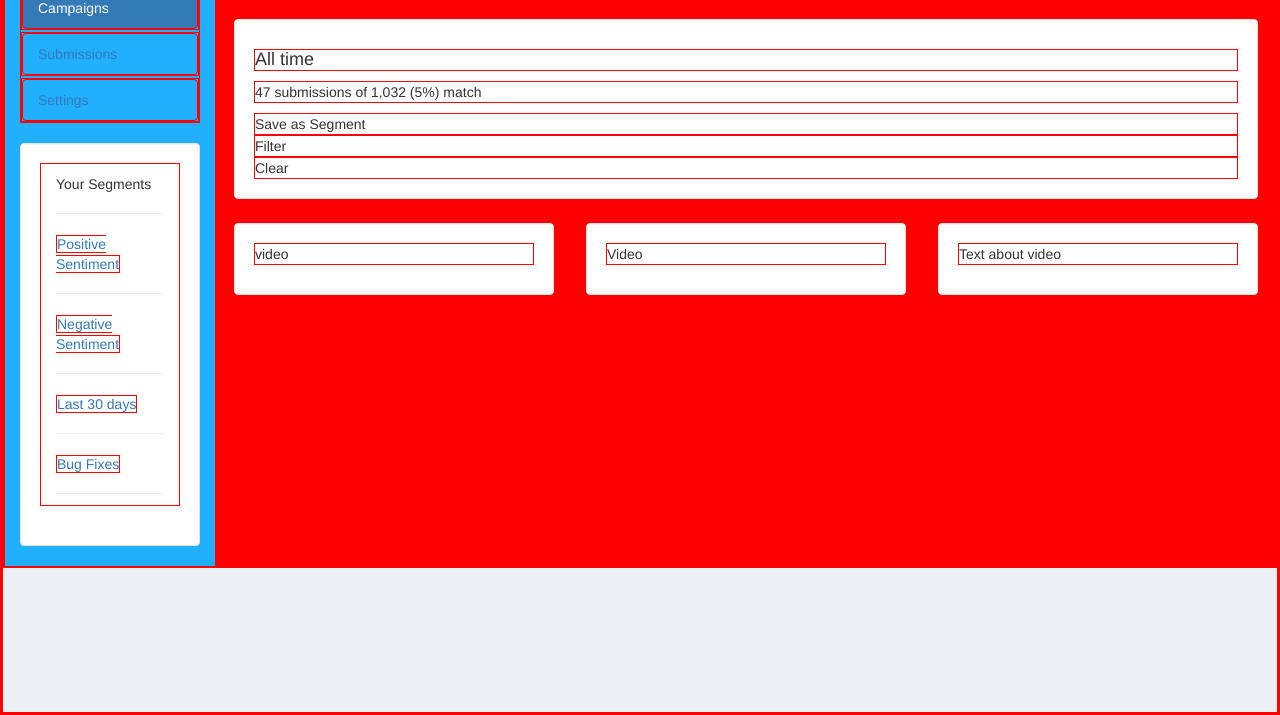
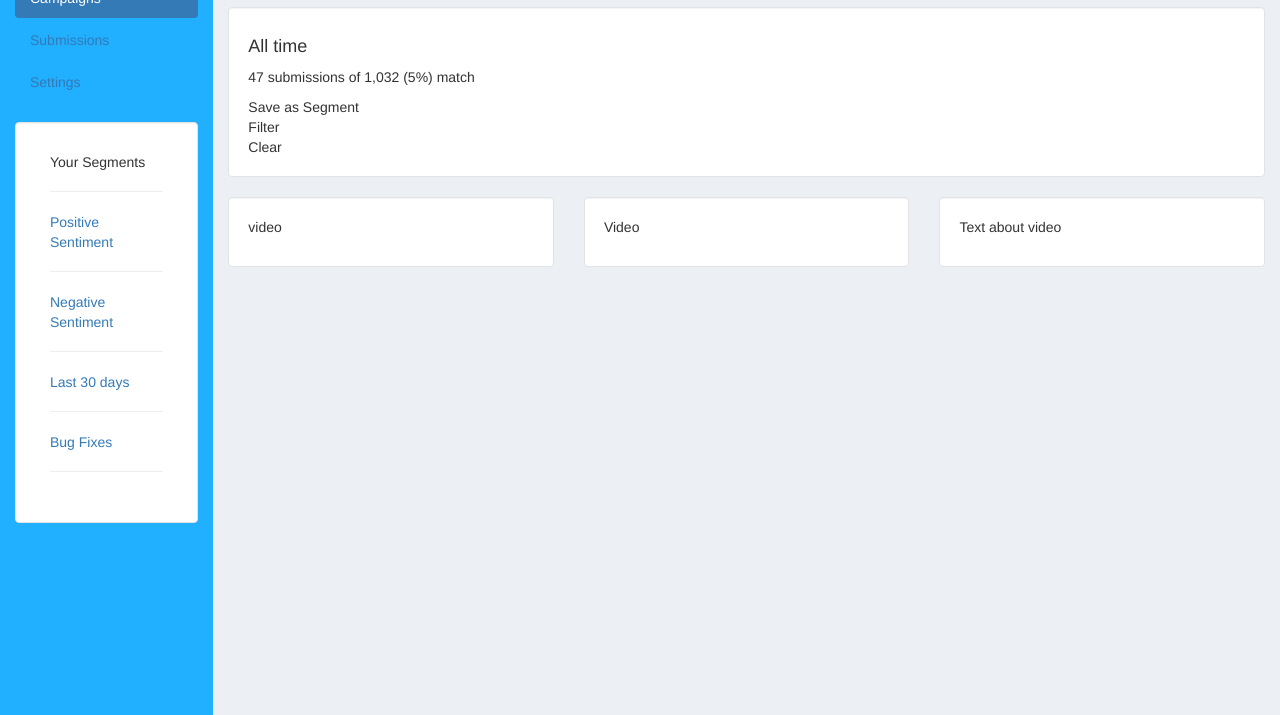
Before and after one commit to SoyleB/web, a plain HTML site: page index.html in a window 1280 px wide. Shown: the part 85-800 px from the top of the page. Drawn offline with nearby package versions, Linux system fonts and the light colour scheme.

Commit message:
Add files via upload

```diff
--- a/css/main.css
+++ b/css/main.css
@@ -1,7 +1,4 @@
-* {
-  border:1px solid red;
 
-}
 
 html, body{
   height: 100%;
@@ -14,6 +11,17 @@ html, body{
 }
 .fill{
   min-height:100%;
+}
+
+.col-md-2 {
+	padding-bottom: 32767px;
+	margin-bottom: -32767px;
+	}
+}
+
+.nav-pills>li.active>a, .nav-pills>li.active>a:hover, .nav-pills>li.active>a:focus{
+background-color: red;
+color: black;
 }
 
 .red {
--- a/index.html
+++ b/index.html
@@ -16,7 +16,7 @@
 
 
   <div class="container-fluid"> <!-- Container Beginning -->
-    <div class="row content red">  <!-- Row Beginning -->
+    <div class="row content fill">  <!-- Row Beginning -->
       <div class="col-md-2 sidenav blue"> <!-- Nav Beginning -->
         <h2>truetalk</h2>
         <ul class="nav nav-pills nav-stacked"> <!-- Nav List -->
```
